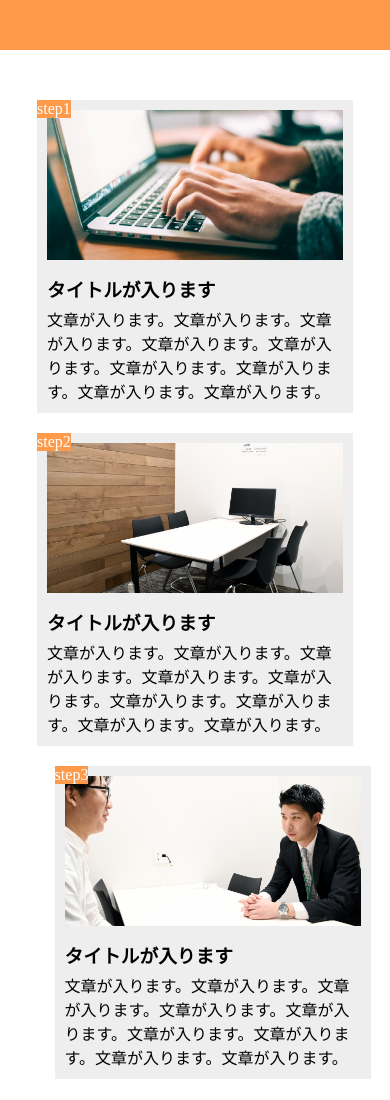
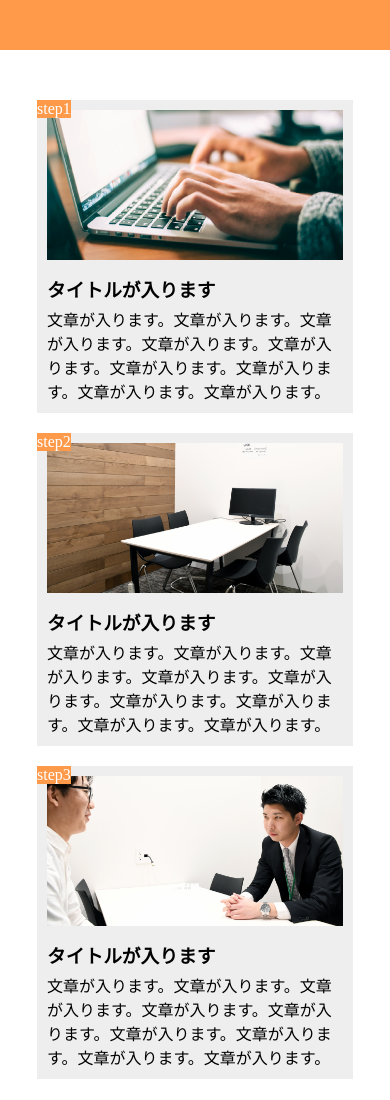
Before and after one commit to mzk09/chapter9, a plain HTML site: page index.html in a window 390 px wide. Shown: the top 1100 px of the page. Drawn offline with Linux system fonts and the light colour scheme.

Commit message:
[Finish]1-10

```diff
--- a/style.css
+++ b/style.css
@@ -83,7 +83,7 @@ footer{
   }
 
   .step-box:last-child{
-    margin-bottom: 0;
+    margin: auto;
   }
 
 }
```
